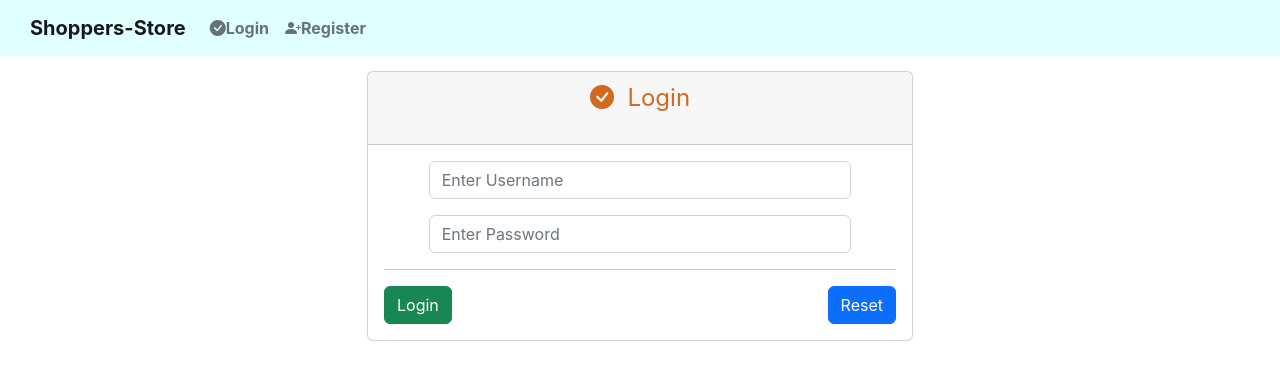
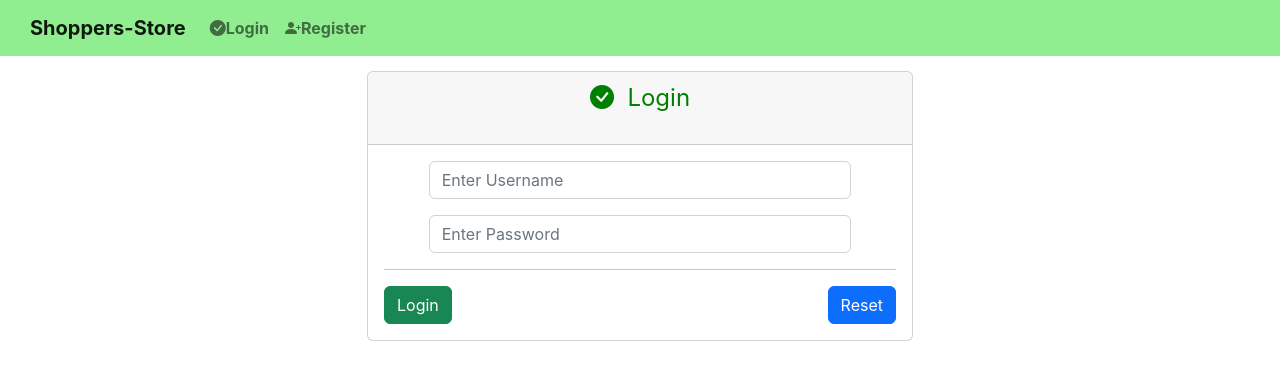
Before and after one commit to Ankithorizon/Shoppers--Store--REACT, a React (Create React App) app: page /login in a window 1280 px wide. Shown: the top 380 px of the page. Built offline with nearby package versions, Linux system fonts and the light colour scheme.

Commit message:
edit-product-wip2

```diff
--- a/src/components/AddProduct/style.css
+++ b/src/components/AddProduct/style.css
@@ -3,7 +3,7 @@
 }
 
 .cardHeader {
-    color: chocolate;
+    color: green;
     font-size: x-large;
 }
 
--- a/src/components/EditProduct/style.css
+++ b/src/components/EditProduct/style.css
@@ -3,7 +3,7 @@
 }
 
 .cardHeader {
-    color: chocolate;
+    color: green;
     font-size: x-large;
 }
 
--- a/src/components/Header/Header.jsx
+++ b/src/components/Header/Header.jsx
@@ -42,7 +42,7 @@ const Header = () => {
         </Navbar.Brand>
         <Navbar.Toggle aria-controls="basic-navbar-nav" />
         <Navbar.Collapse id="basic-navbar-nav">
-          {currentUserName && currentUserRole === "Admin" ? (
+          {currentUserName && currentUserRole === "Admin" && (
             <Nav className="me-auto">
               <Link to={"/home"} className="nav-link">
                 <i className="bi bi-house-door-fill"></i>Home
@@ -54,8 +54,31 @@ const Header = () => {
                 <i className="bi bi-binoculars-fill"></i>[VIEW]Products
               </Link>
             </Nav>
-          ) : (
-            <span></span>
+          )}
+
+          {currentUserName && currentUserRole === "Manager" && (
+            <Nav className="me-auto">
+              <Link to={"/home"} className="nav-link">
+                <i className="bi bi-house-door-fill"></i>Home
+              </Link>
+              <Link to={"/add-product"} className="nav-link">
+                <i className="bi bi-plus-square-fill"></i>[ADD]Product
+              </Link>
+              <Link to={"/view-products"} className="nav-link">
+                <i className="bi bi-binoculars-fill"></i>[VIEW]Products
+              </Link>
+            </Nav>
+          )}
+
+          {currentUserName && currentUserRole === "Shopper" && (
+            <Nav className="me-auto">
+              <Link to={"/home"} className="nav-link">
+                <i className="bi bi-house-door-fill"></i>Home
+              </Link>
+              <Link to={"/view-products"} className="nav-link">
+                <i className="bi bi-binoculars-fill"></i>[VIEW]Products
+              </Link>
+            </Nav>
           )}
 
           {currentUserName ? (
@@ -63,8 +86,31 @@ const Header = () => {
               <a href="/login" onClick={() => logout()} className="nav-link">
                 <h6>
                   <b>
-                    [<span className="userRole">({currentUserRole})</span>{" "}
-                    {currentUserName} ]LogOut{" "}
+                    [
+                    {currentUserRole === "Admin" ? (
+                      <span className="adminRole">({currentUserRole})</span>
+                    ) : (
+                      <span>
+                        {currentUserRole === "Manager" ? (
+                          <span className="managerRole">
+                            ({currentUserRole})
+                          </span>
+                        ) : (
+                          <span>
+                            {currentUserRole === "Shopper" ? (
+                              <span className="shopperRole">
+                                ({currentUserRole})
+                              </span>
+                            ) : (
+                              <span></span>
+                            )}
+                          </span>
+                        )}
+                      </span>
+                    )}
+                    &nbsp;
+                    {currentUserName}
+                    ]LogOut{" "}
                   </b>
                 </h6>
               </a>
--- a/src/components/Header/style.css
+++ b/src/components/Header/style.css
@@ -1,11 +1,17 @@
 .navBar {
-    background-color: lightcyan;
+    background-color: lightgreen;
     color: black;
     font-weight: bold;
     padding-left: 30px;
     padding-right: 20px;
 }
 
-.userRole {
-    color: red;
+.adminRole {
+    color : red;
 }
+.managerRole{
+    color : blue;
+}
+.shopperRole {
+    color : white;
+}
--- a/src/components/Login/style.css
+++ b/src/components/Login/style.css
@@ -3,7 +3,7 @@
 }
 
 .cardHeader {
-    color: chocolate;
+    color: green;
     font-size: x-large;
 }
 
--- a/src/components/Register/style.css
+++ b/src/components/Register/style.css
@@ -3,7 +3,7 @@
 }
 
 .cardHeader{
-    color: chocolate;
+    color: green;
     font-size: x-large;
 }
 .registerSuccess {
--- a/src/components/ViewProducts/ProductDetails/style.css
+++ b/src/components/ViewProducts/ProductDetails/style.css
@@ -2,7 +2,7 @@
     color: red;
 }
 .cardHeader {
-    color: chocolate;
+    color: green;
     font-size: x-large;
     text-align: center;
 }
--- a/src/components/ViewProducts/ViewProducts.jsx
+++ b/src/components/ViewProducts/ViewProducts.jsx
@@ -238,11 +238,11 @@ const ViewProducts = () => {
                       <select
                         style={{
                           width: 200,
-                          height: 40,
-                          borderColor: "chocolate",
+                          height: 32,
+                          borderColor: "green",
                           borderWidth: 3,
                           borderRadius: 10,
-                          color: "chocolate",
+                          color: "green",
                         }}
                         id="categoryId"
                         value={selectedCategoryId}
@@ -259,11 +259,11 @@ const ViewProducts = () => {
                       <input
                         style={{
                           width: 300,
-                          height: 40,
-                          borderColor: "chocolate",
+                          height: 32,
+                          borderColor: "green",
                           borderWidth: 3,
                           borderRadius: 10,
-                          color: "chocolate",
+                          color: "green",
                         }}
                         type="text"
                         className="form-control"
@@ -300,9 +300,9 @@ const ViewProducts = () => {
                       </Button>
                     </div>
                     <div className="col-sm-4">
-                      <h3>
+                      <h6>
                         Page : {currentPage} of {totalPages}
-                      </h3>
+                      </h6>
                     </div>
                     <div className="col-sm-4">
                       <Button
--- a/src/components/ViewProducts/style.css
+++ b/src/components/ViewProducts/style.css
@@ -2,13 +2,13 @@
     padding: 15px;
 }
 .cardHeader {
-    color: chocolate;
+    color: green;
     font-size: x-large;
 }
 
 .tableHeader{
-    color: blue;
-    font-size: x-large;
+    color: green;
+    font-size: medium;
     font-weight: bold;
     font-style: italic;
     text-align: left;
@@ -40,8 +40,8 @@
 
 .filterBtn{
     color : white;
-    font-size: medium;
-    background-color: chocolate;
+    font-size: small;
+    background-color: green;
 }
 
 .navBtn{
```
Also changed, not shown: src/components/ViewProducts/ProductDetails/ProductDetails.jsx (+6 -8 lines).
